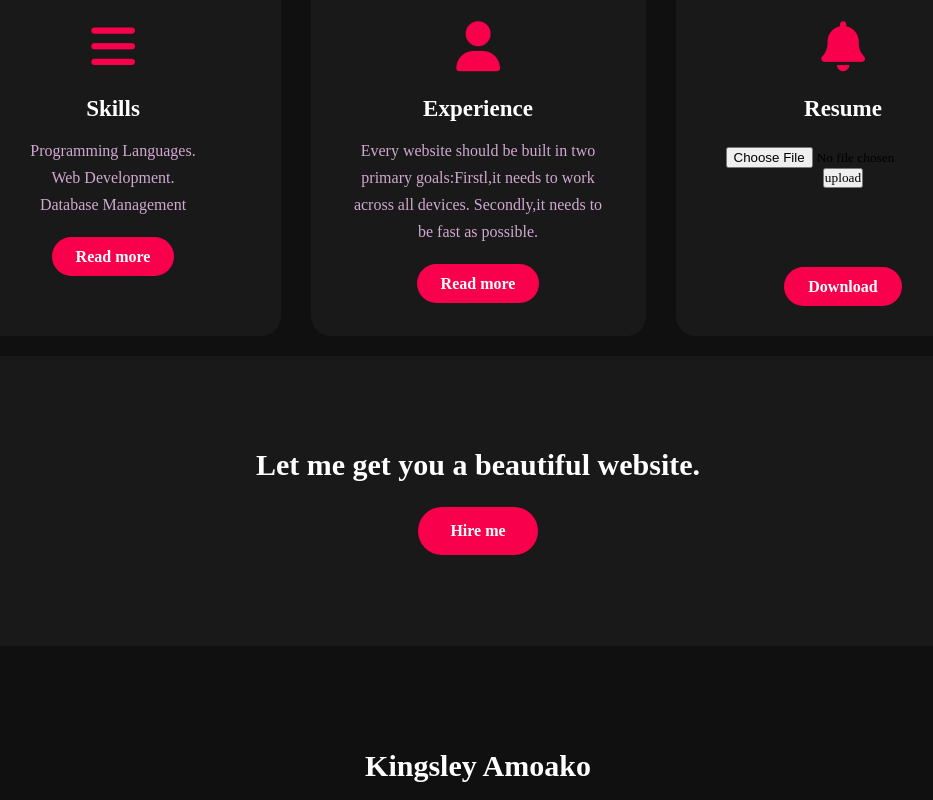
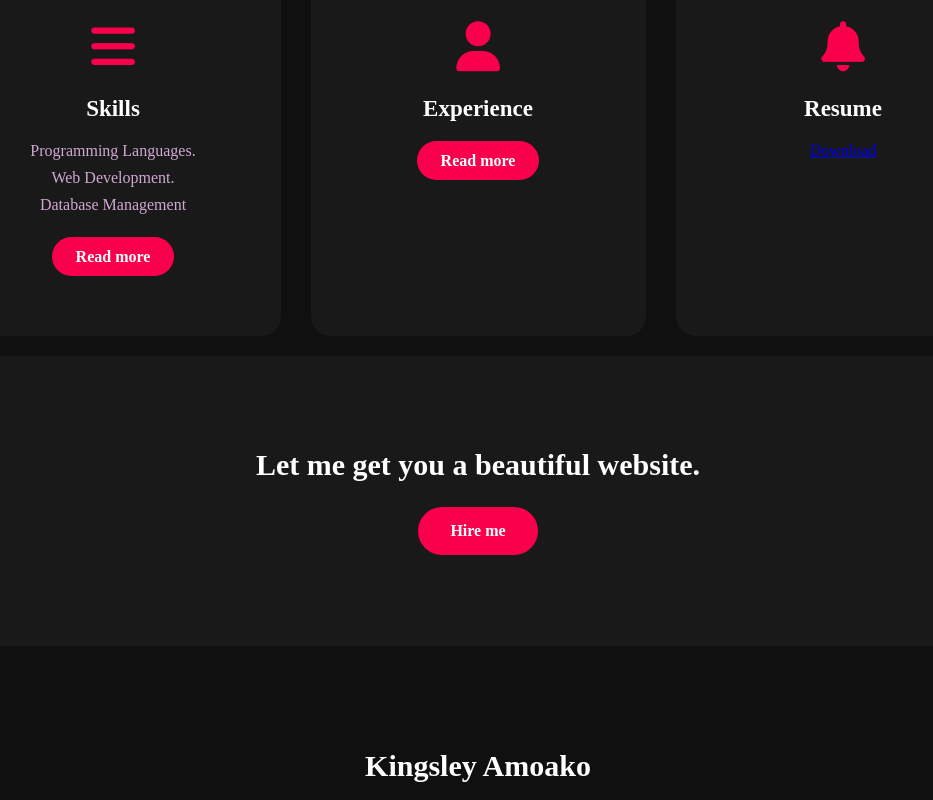
Before and after one commit to cassidy7676/portfolio1, a plain HTML site: page public/index.html in a window 1280 px wide. Shown: the part 1900-2700 px from the top of the page, without its empty margins (162-1095 px from the left). Drawn offline with Linux system fonts and the light colour scheme; a web font is replaced by a local one.

Commit message:
portfolio1

```diff
--- a/public/index.html
+++ b/public/index.html
@@ -82,8 +82,7 @@
                 <i class="fa-solid fa-user"></i>
                 <h5>Experience</h5>
                 <div class="pra">
-                    <p>Every website should be built in two primary goals:Firstl,it needs
-                    to work across all devices. Secondly,it needs to be fast as possible.</p>
+                    <p></p>
                     <p style="text-align: center;">
                         <a class="button" href="#Home">Read more</a>
                     </p>
@@ -97,10 +96,10 @@
                 to work across all devices. Secondly,it needs to be fast as possible.</p> -->
                 <p style="text-align: center;">
                     <!-- <a class="button" href="#">Read more</a> -->
-                    <form action="/upload_resume" method="get" enctype="multipart/form-data">
+                    <!-- <form action="/upload_resume" method="get" enctype="multipart/form-data">
                         <input type="file" name="resume" accept=".pdf, .doc, .docx">&nbsp;&nbsp;
-                        <input type="submit" value="upload"><br><br><br><br><br><br>
-                        <a href="./img/1000000490.jpg" download>Download</a>
+                        <input type="submit" value="upload"><br><br><br><br><br><br> -->
+                        <a href="./img/abena.pdf" download>Download</a>
                         <!-- <a class="button" href="#">Read more</a> -->
                     </form>
                 </p>
```
Also changed, not shown: 1 other file.
